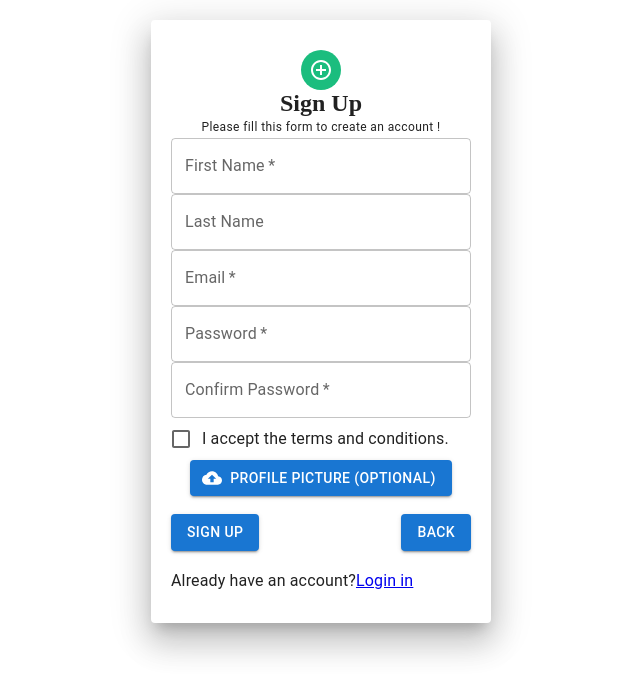
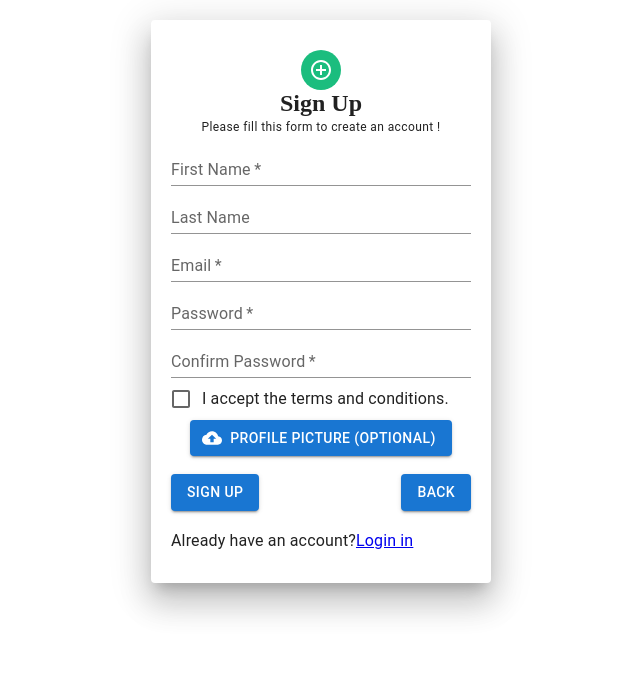
Before and after one commit to DhruvBacancy/amazon-clone-frontend, a React (Vite) app: page /register in a window 1280 px wide. Shown: the top 696 px of the page, without its empty margins (319-959 px from the left). Built offline with nearby package versions, Linux system fonts and the light colour scheme.

Commit message:
Login and Register UI changes

```diff
--- a/src/components/user entry/Login.jsx
+++ b/src/components/user entry/Login.jsx
@@ -32,12 +32,14 @@ const Login = () => {
           label="Username"
           placeholder="Enter username"
           fullWidth
+          variant="standard"
           required
         />
         <TextField
           label="Password"
           placeholder="Enter password"
           type="password"
+          variant="standard"
           fullWidth
           required
         />
--- a/src/components/user entry/Register.jsx
+++ b/src/components/user entry/Register.jsx
@@ -42,28 +42,33 @@ const Register = () => {
             label="First Name"
             placeholder="Enter your first name"
             required
+            variant="standard"
           />
           <TextField
             fullWidth
             label="Last Name"
             placeholder="Enter your last name"
+            variant="standard"
           />
           <TextField
             fullWidth
             label="Email"
             placeholder="Enter your email"
+            variant="standard"
             required
           />
           <TextField
             fullWidth
             label="Password"
             placeholder="Enter your password"
+            variant="standard"
             required
           />
           <TextField
             fullWidth
             label="Confirm Password"
             placeholder="Confirm your password"
+            variant="standard"
             required
           />
           <FormControlLabel
```
